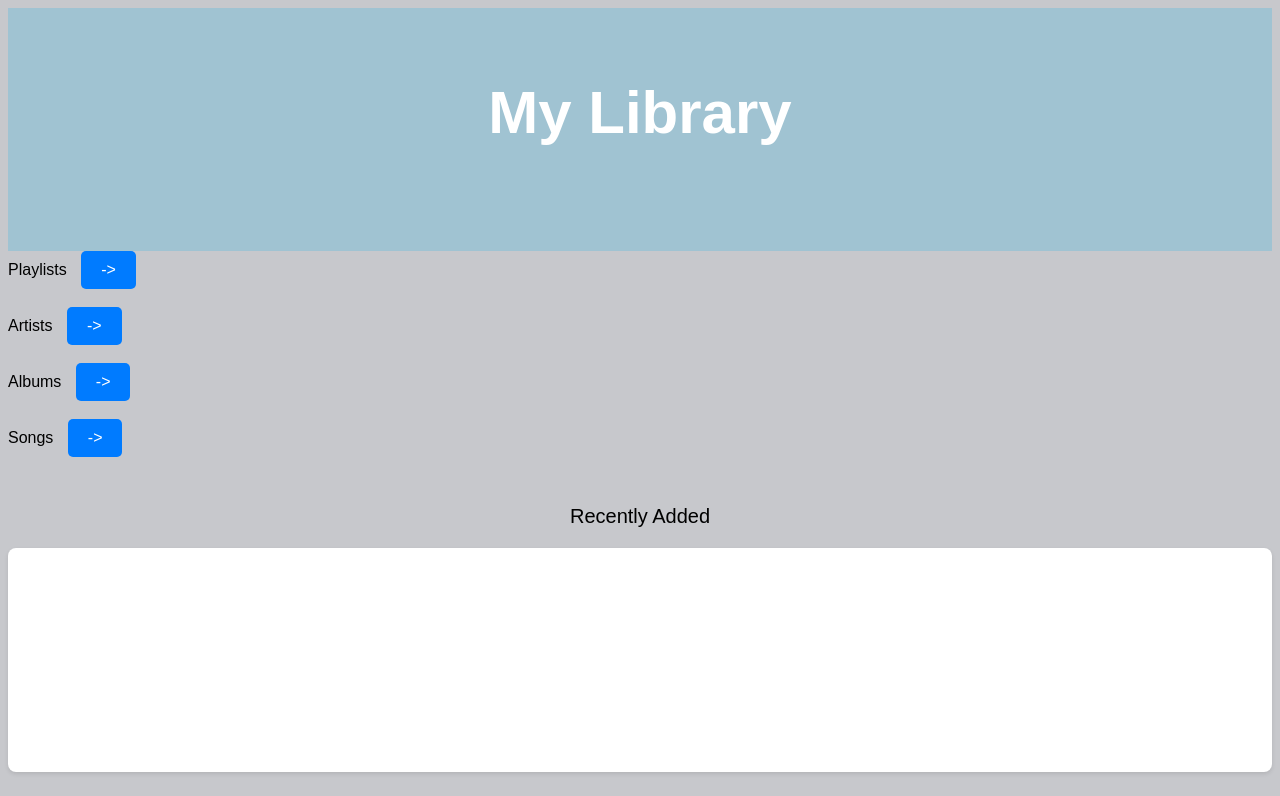
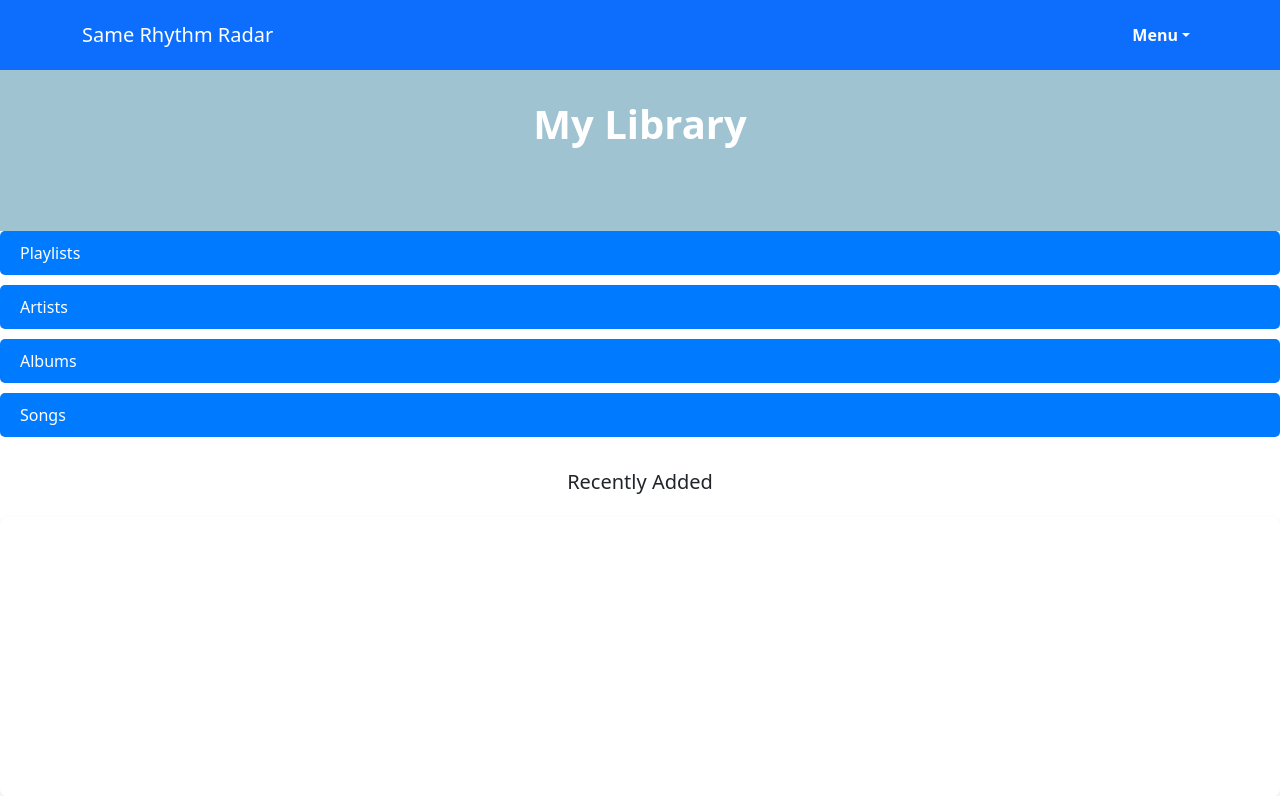
Before and after one commit to BerkleySitterson/ITSC4155_MDSp24_Group2, a Django app: template src/templates/library.html in a window 1280 px wide. Shown: the top 796 px of the page. Before the commit the page ends 773 px from the top, so only its background shows below. Run offline with Django 5.2, Linux system fonts and the light colour scheme; the template is opened without the code that fills it, so the values that code supplies are empty.

Commit message:
Update library.html

```diff
--- a/src/templates/library.html
+++ b/src/templates/library.html
@@ -6,23 +6,53 @@
     <link rel="icon" href="SRR_Logo.png">
     <meta charset="UTF-8">
     <title>Same Rhythm Radar</title>
+    <link href="https://cdn.jsdelivr.net/npm/bootstrap@5.1.0/dist/css/bootstrap.min.css" rel="stylesheet" integrity="sha384-KyZXEAg3QhqLMpG8r+8fhAXLRk2vvoC2f3B09zVXn8CA5QIVfZOJ3BCsw2P0p/We" crossorigin="anonymous">
+
 </head>
 
 <body>
-
+    <nav class="navbar sticky-top navbar-expand-lg navbar-dark bg-primary">
+        <div class="container">
+            <a class="navbar-brand" href="index.html">Same Rhythm Radar</a>
+            <!-- Hamburger Menu for smaller devices -->
+            <button class="navbar-toggler" type="button" data-bs-toggle="collapse" data-bs-target="#navbarNavDropdown" aria-controls="navbarNavDropdown" aria-expanded="false" aria-label="Toggle navigation">
+                <span class="navbar-toggler-icon"></span>
+            </button>
+            <!-- Navbar links -->
+            <div class="collapse navbar-collapse" id="navbarSupportedContent">
+                <ul class="navbar-nav ms-auto">
+                    <li class="nav-item dropdown">
+                        <a class="nav-link dropdown-toggle text-white" href="#" id="navbarDropdown" role="button" data-bs-toggle="dropdown" aria-expanded="false">
+                            <strong>Menu</strong>
+                        </a>
+                        <ul class="dropdown-menu dropdown-menu-end" aria-labelledby="navbarDropdown">
+                            <li><a class="dropdown-item" href="Home.html">Home</a></li>
+                            <li><a class="dropdown-item" href="library.html">Library</a></li>
+                            <li><a class="dropdown-item" href="#" data-bs-toggle="collapse" data-bs-target="#searchHistoryColumn">History</a></li>
+                            <li><a class="dropdown-item" href="about.html">About Us</a></li>
+                            <li><hr class="dropdown-divider"></li>
+                            <li><a class="dropdown-item" href="#">Log Out</a></li>
+                        </ul>
+                    </li>
+                </ul>
+            </div>
+        </div>
+    </nav>
     <div class="header">
         <h1>
             <b>My Library</b>
         </h1>
-        <br />
+        <br/>
     </div>
 
-    <div class="tabs">
-        <div class="playlist">Playlists <button> -> </button></div><br>
-        <div class="artist">Artists <button> -> </button></div><br>
-        <div class="album">Albums <button> -> </button></div><br>
-        <div class="songs">Songs <button> -> </button></div>
-    </div><br>
+    <ul class="tabs">
+        <li class="active"><a href="#">Playlists</a></li>
+        <li><a href="#">Artists</a></li>
+        <li><a href="#">Albums</a></li>
+        <li><a href="#">Songs</a></li>
+    </ul>
+
+
     <div class="recent">Recently Added
         <div class="added">
             <br /><br /><br /><br />
@@ -31,6 +61,9 @@
         </div>
     </div>
 
+ <!-- Bootstrap JS Bundle -->
+ <script src="https://cdn.jsdelivr.net/npm/bootstrap@5.1.0/dist/js/bootstrap.bundle.min.js" integrity="sha384-U1DAWAznBHeqEIlVSCgzq+c9gqGAJn5c/t99JyeKa9xxaYpSvHU5awsuZVVFIhvj" crossorigin="anonymous"></script>
+
 </body>
 
 </html>
```
